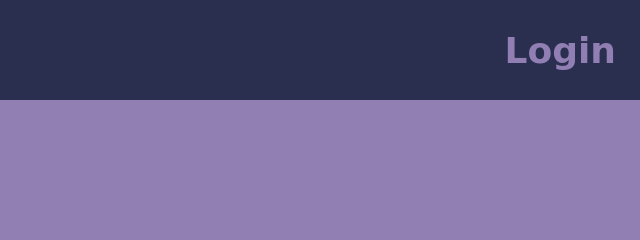
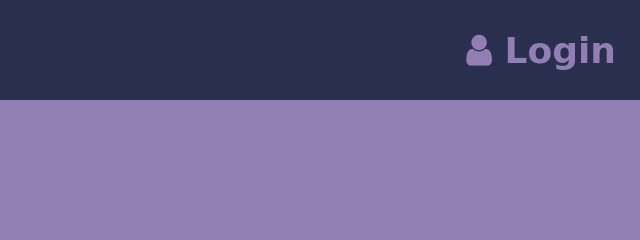
Before and after one commit to deliasoare/Library, a plain HTML site: page program/index.html in a window 1280 px wide. Shown: the top 240 px of the page, 640-1280 px from the left. Drawn offline with Linux system fonts and the light colour scheme; a web font is replaced by a local one.

Commit message:
Add user icon

```diff
--- a/program/index.html
+++ b/program/index.html
@@ -4,6 +4,7 @@
     <meta charset="UTF-8">
     <meta http-equiv="X-UA-Compatible" content="IE=edge">
     <meta name="viewport" content="width=device-width, initial-scale=1.0">
+    <link rel="stylesheet" href="https://maxcdn.bootstrapcdn.com/font-awesome/4.4.0/css/font-awesome.min.css">
     <link rel="stylesheet" href="styles.css">
     <title>Library</title>
 </head>
@@ -11,7 +12,13 @@
     <div class="container">
         <div class="header">
             <h2>Library</h2>
-            <h2><span class="acc-icon"></span>Login</h2>
+            <h2 class="icon">
+                <div class="try">
+                    <span class="fa fa-user acc-icon">
+                    </span>
+                Login
+                </div>
+            </h2>
         </div>
         <div class="sidebar">
             <button class="add">Add BOOK</button>
--- a/program/styles.css
+++ b/program/styles.css
@@ -232,6 +232,7 @@ input[type="text"]:invalid, input[type="number"]:invalid {
     border:2px solid var(--unread);
 }
 
+
 @media (max-width:600px) {
     .container {
         grid-template-columns:1fr;
```
Also changed, not shown: extra/account.svg (added).
